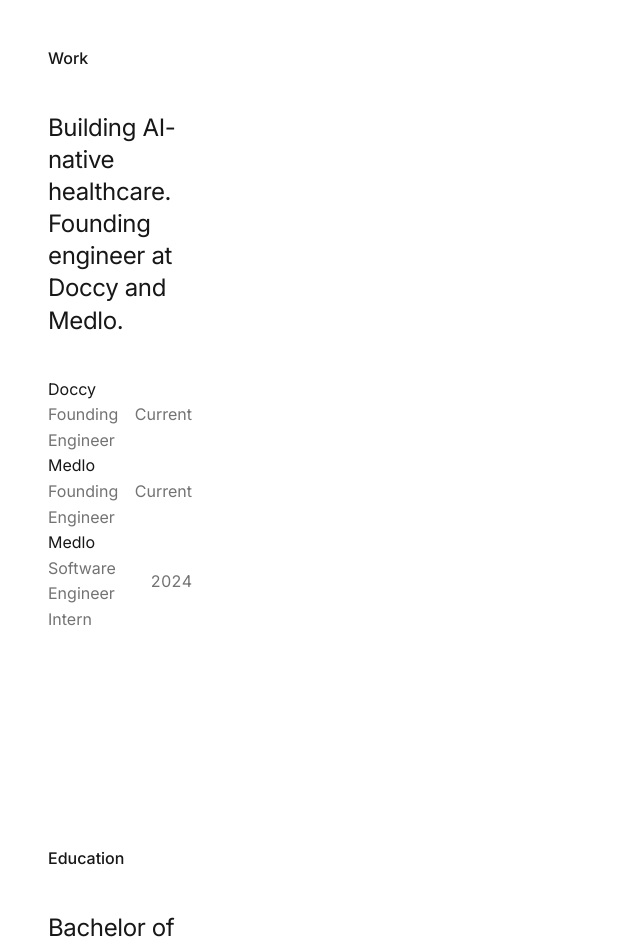
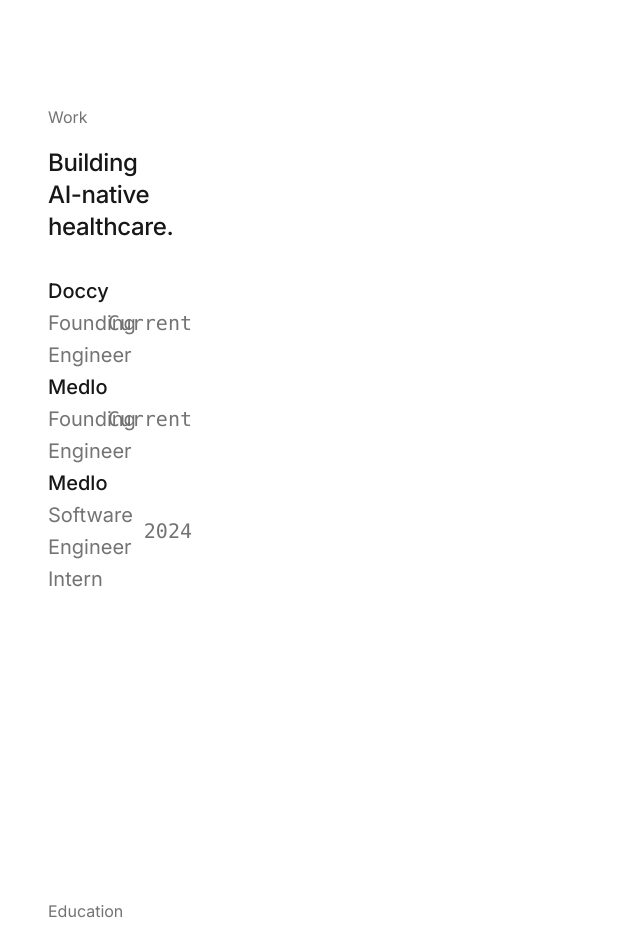
Before and after one commit to Spudgee/portfolio, a Next.js app: page / in a window 1280 px wide. Shown: the part 50-992 px from the top of the page, without its empty margins (0-640 px from the left). Built offline with nearby package versions, Linux system fonts and the light colour scheme.

Commit message:
Sections follow Brian Lovin's about page: grey label, one statement that repeats nothing in its rows, 20px rows, centred 640px column

```diff
--- a/app/page.tsx
+++ b/app/page.tsx
@@ -7,7 +7,7 @@ import { SocialButtons } from "@/components/social-buttons";
 import { EDUCATION } from "@/content/education";
 import { EXPERIENCE } from "@/content/experience";
 import { PERSON } from "@/content/person";
-import { PATHS } from "@/content/site";
+import { PATHS, SECTIONS } from "@/content/site";
 import { homeGraph } from "@/lib/json-ld";
 import { pageMetadata } from "@/lib/page-metadata";
 import { yearSpan } from "@/lib/year-span";
@@ -17,6 +17,8 @@ export const metadata: Metadata = pageMetadata({
 	title: `${PERSON.name} – ${PERSON.headline}`,
 	description: `${PERSON.name} is a founding engineer at Doccy and Medlo, building the future of telehealth from the first commit: 24/7 consults, certificates and prescriptions at Doccy, and locum shifts at Medlo, in Next.js, TypeScript and PostgreSQL.`,
 });
+
+const [WORK, EDUCATION_SECTION, ABOUT, CONTACT] = SECTIONS;
 
 const WORK_ROWS: readonly Row[] = EXPERIENCE.map((role) => ({
 	key: `${role.company}-${role.start}`,
@@ -45,8 +47,8 @@ const STACK_ROWS: readonly Row[] = PERSON.stack.map((group) => ({
 }));
 
 /**
- * The whole site on one page: four screens that snap vertically, each opened the same way (heading,
- * lead line) and listed with the same rows. The sidebar and the phone menu jump between them, and
+ * The whole site on one page: four screens that snap vertically, each opened the same way (label,
+ * statement) and listed with the same rows. The sidebar and the phone menu jump between them, and
  * a wheel step pages one screen.
  */
 export default function HomePage() {
@@ -58,27 +60,19 @@ export default function HomePage() {
 			</h1>
 
 			<SectionPager>
-				<SnapSection id="work" heading="Work" lead={PERSON.introduction}>
+				<SnapSection section={WORK}>
 					<RowList rows={WORK_ROWS} />
 				</SnapSection>
 
-				<SnapSection
-					id="education"
-					heading="Education"
-					lead={`${EDUCATION.degree} at ${EDUCATION.institution}, ${EDUCATION.location}, majoring in ${EDUCATION.major}.`}
-				>
+				<SnapSection section={EDUCATION_SECTION}>
 					<RowList rows={EDUCATION_ROWS} />
 				</SnapSection>
 
-				<SnapSection id="about" heading="About" lead={PERSON.bio}>
+				<SnapSection section={ABOUT}>
 					<RowList rows={STACK_ROWS} />
 				</SnapSection>
 
-				<SnapSection
-					id="contact"
-					heading="Contact"
-					lead="Find me on GitHub and LinkedIn."
-				>
+				<SnapSection section={CONTACT}>
 					<SocialButtons hasThemeSwitch={false} />
 				</SnapSection>
 			</SectionPager>
--- a/components/row-list.tsx
+++ b/components/row-list.tsx
@@ -6,26 +6,27 @@ export type Row = {
 	primary: string;
 	/** In grey, on the same line after the primary. */
 	secondary?: string;
-	/** In grey, right-aligned, digits at even width: years, a grade. */
+	/** In grey monospace, right-aligned: years, a grade. */
 	aside?: string;
 	href?: string;
 };
 
-const ROW_CLASS = "group flex min-h-11 items-center justify-between gap-4";
+const ROW_CLASS =
+	"group flex min-h-11 items-center justify-between gap-4 md:min-h-[2.375rem]";
 
 /**
- * The one row style for every list on the site, after Hayden Bleasel's spacing: 44px rows, the
- * primary in ink with the secondary in grey beside it, and the aside on the right. A linked row is
- * a link across its whole width.
+ * The one row style for every list on the site, after Brian Lovin's work list: 38px rows (44px on
+ * phones, for thumbs), the primary in medium ink with the secondary in grey beside it, and the aside
+ * in grey monospace on the right. A linked row is a link across its whole width.
  */
 export function RowList({ rows }: { rows: readonly Row[] }) {
 	return (
-		<ul className="max-w-[40rem]">
+		<ul className="text-row">
 			{rows.map((row) => {
 				const content = (
 					<>
 						<span className="flex min-w-0 flex-wrap items-baseline gap-x-2">
-							<span className="-mx-1 px-1 transition-colors duration-150 ease-out group-hover:bg-ink group-hover:text-paper group-focus-visible:bg-ink group-focus-visible:text-paper motion-reduce:transition-none">
+							<span className="-mx-1 px-1 font-medium transition-colors duration-150 ease-out group-hover:bg-ink group-hover:text-paper group-focus-visible:bg-ink group-focus-visible:text-paper motion-reduce:transition-none">
 								{row.primary}
 							</span>
 							{row.secondary && (
@@ -33,9 +34,7 @@ export function RowList({ rows }: { rows: readonly Row[] }) {
 							)}
 						</span>
 						{row.aside && (
-							<span className="shrink-0 text-muted tabular-nums">
-								{row.aside}
-							</span>
+							<span className="shrink-0 font-mono text-muted">{row.aside}</span>
 						)}
 					</>
 				);
--- a/components/snap-section.tsx
+++ b/components/snap-section.tsx
@@ -1,30 +1,32 @@
+import type { Section } from "@/content/site";
+
 /**
- * One screen of the home page's vertical carousel. Every section opens the same way: its name as a
- * small ink heading, then one lead line, then its rows or buttons. It fills the screen below the
- * phone bar (3.5rem) or the whole screen beside the sidebar, and snaps to the top on scroll.
+ * One screen of the home page's vertical carousel, laid out like a section of Brian Lovin's about
+ * page: a small grey label, the statement at lead size in medium weight, then its rows or buttons,
+ * in a 40rem column centred on the screen both ways. The fixed bar floats over the top padding.
  */
 export function SnapSection({
-	id,
-	heading,
-	lead,
+	section,
 	children,
 }: {
-	id: string;
-	heading: string;
-	lead: string;
+	section: Section;
 	children: React.ReactNode;
 }) {
 	return (
 		<section
-			id={id}
-			aria-labelledby={`${id}-heading`}
-			className="flex min-h-[calc(100dvh-3.5rem)] snap-start flex-col gap-10 py-12 md:min-h-dvh md:py-24"
+			id={section.id}
+			aria-labelledby={`${section.id}-heading`}
+			className="flex min-h-dvh snap-start flex-col justify-center py-24"
 		>
-			<h2 id={`${id}-heading`} className="font-medium">
-				{heading}
-			</h2>
-			<p className="max-w-[28em] text-lead text-balance">{lead}</p>
-			{children}
+			<div className="mx-auto w-full max-w-[40rem]">
+				<h2 id={`${section.id}-heading`} className="text-muted">
+					{section.label}
+				</h2>
+				<p className="mt-4 text-lead font-medium text-balance">
+					{section.statement}
+				</p>
+				<div className="mt-8">{children}</div>
+			</div>
 		</section>
 	);
 }
--- a/content/person.ts
+++ b/content/person.ts
@@ -9,10 +9,7 @@ export const PERSON = {
 	jobTitle: "Founding Engineer",
 	/** The one-line role used in titles, the preview image and its alt text. */
 	headline: "Founding Engineer at Doccy and Medlo",
-	/** The home page's H1: the mission, then the role. The header above it carries the name. */
-	introduction:
-		"Building AI-native healthcare. Founding engineer at Doccy and Medlo.",
-	/** The About page's lead paragraph. */
+	/** The whole story in one paragraph, for search engines; the page splits it across its sections. */
 	bio: `I'm ${GIVEN_NAME} ${FAMILY_NAME}, a founding engineer at Doccy and Medlo. I build Doccy's telehealth platform, Medlo's locum marketplace and Medlo Evidence, end to end and from the first commit. I studied computer science at RMIT University in Melbourne.`,
 	/** Tools by area, one row each in the About section; search engines get the flat list. */
 	stack: [
--- a/content/site.ts
+++ b/content/site.ts
@@ -9,13 +9,31 @@ export const PATHS = {
 	home: "/",
 } as const;
 
-/** The home page's sections, top to bottom: each is one screen of the carousel and one nav item. */
+/**
+ * The home page's sections, top to bottom: each is one screen of the carousel and one nav item.
+ * Each statement says what its rows cannot, so nothing on the page is said twice.
+ */
 export const SECTIONS = [
-	{ id: "work", label: "Work" },
-	{ id: "education", label: "Education" },
-	{ id: "about", label: "About" },
-	{ id: "contact", label: "Contact" },
+	{ id: "work", label: "Work", statement: "Building AI-native healthcare." },
+	{
+		id: "education",
+		label: "Education",
+		statement: "I majored in Advanced Computer Science in Melbourne.",
+	},
+	{
+		id: "about",
+		label: "About",
+		statement:
+			"I build Doccy's telehealth platform, Medlo's locum marketplace and Medlo Evidence, end to end and from the first commit.",
+	},
+	{
+		id: "contact",
+		label: "Contact",
+		statement: "Code on GitHub, everything else on LinkedIn.",
+	},
 ] as const;
+
+export type Section = (typeof SECTIONS)[number];
 
 /** Indexable routes, in sitemap order. */
 export const PAGE_PATHS = [PATHS.home] as const;
```
